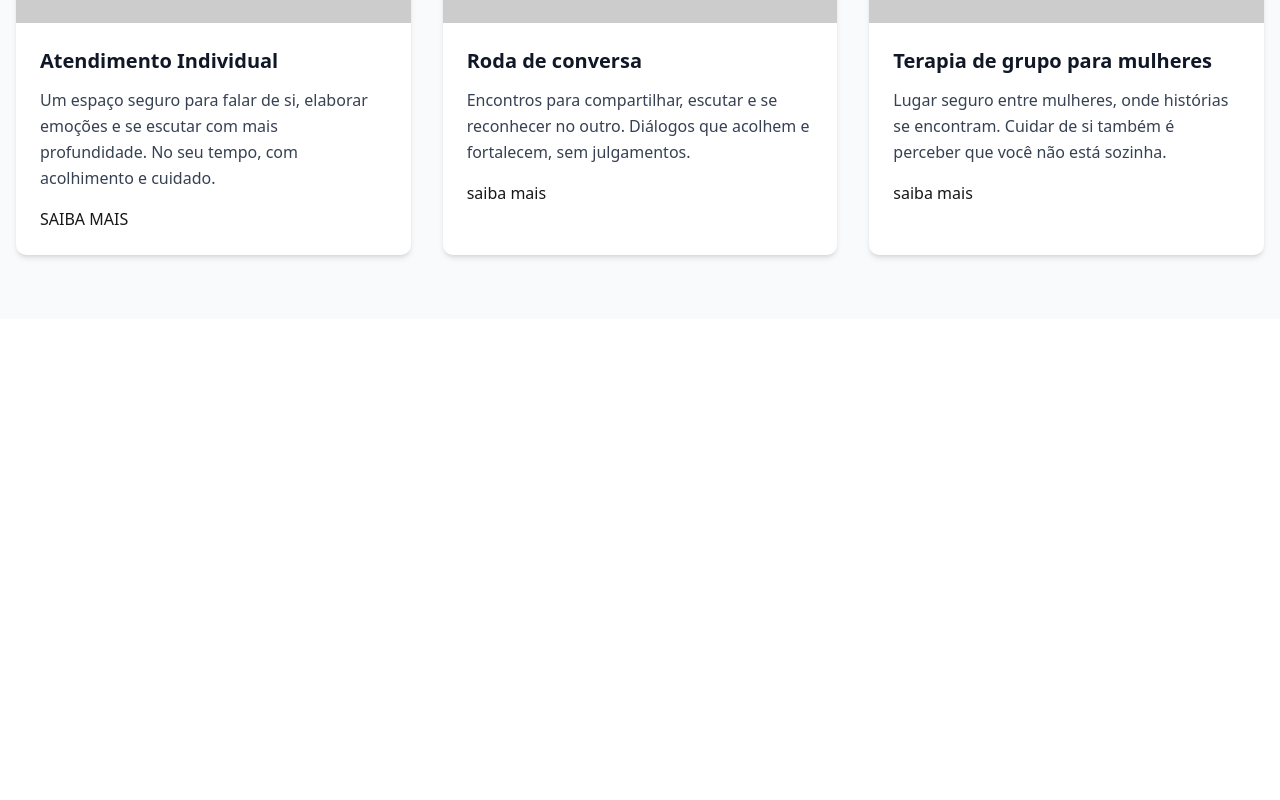
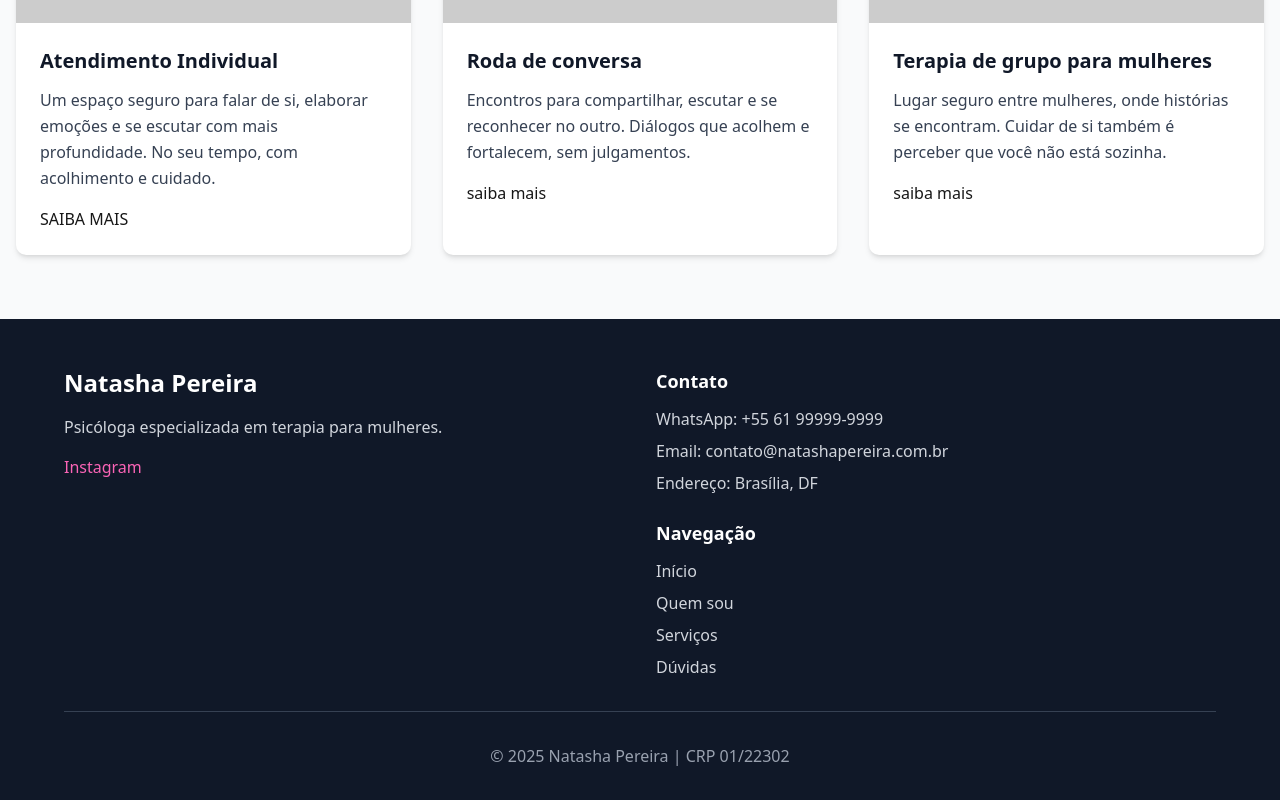
Before and after one commit to leandrodsg/natasha-pereira-therapy-site, a Next.js app: page / in a window 1280 px wide. Shown: the part 3138-3938 px from the top of the page. Before the commit the page ends 3457 px from the top, so only its background shows below. Built offline with nearby package versions, Linux system fonts and the light colour scheme.

Commit message:
feat: integrate Footer component into main page layout

```diff
--- a/app/page.tsx
+++ b/app/page.tsx
@@ -3,6 +3,7 @@ import ProblemStatement from '@/components/sections/ProblemStatement';
 import SoundFamiliar from '@/components/sections/SoundFamiliar';
 import { AboutTherapist } from '@/components/sections/AboutTherapist';
 import Services from '@/components/sections/Services';
+import Footer from '@/components/sections/Footer';
 
 export default function Home() {
   return (
@@ -12,6 +13,7 @@ export default function Home() {
       <SoundFamiliar />
       <AboutTherapist />
       <Services />
+      <Footer />
     </main>
   );
 }
```
